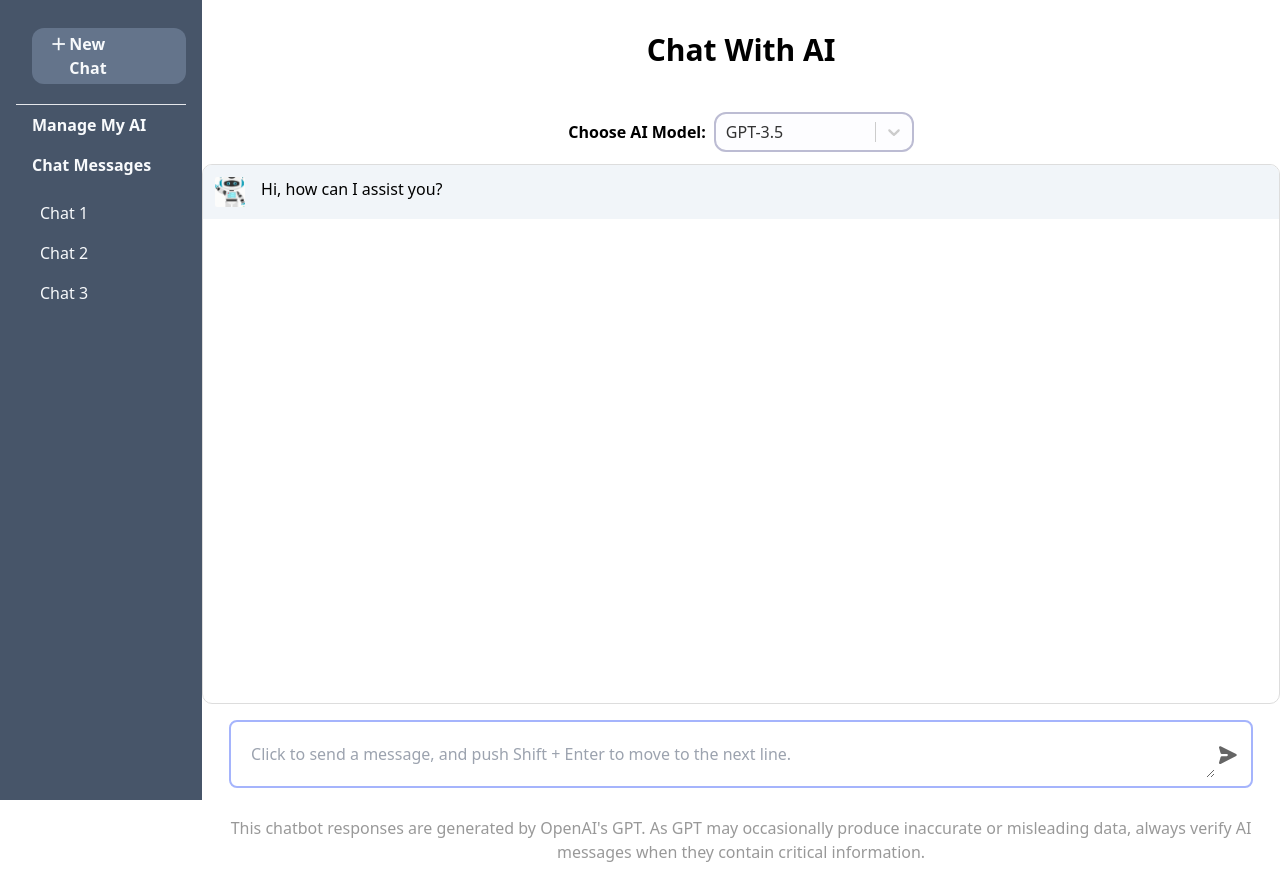
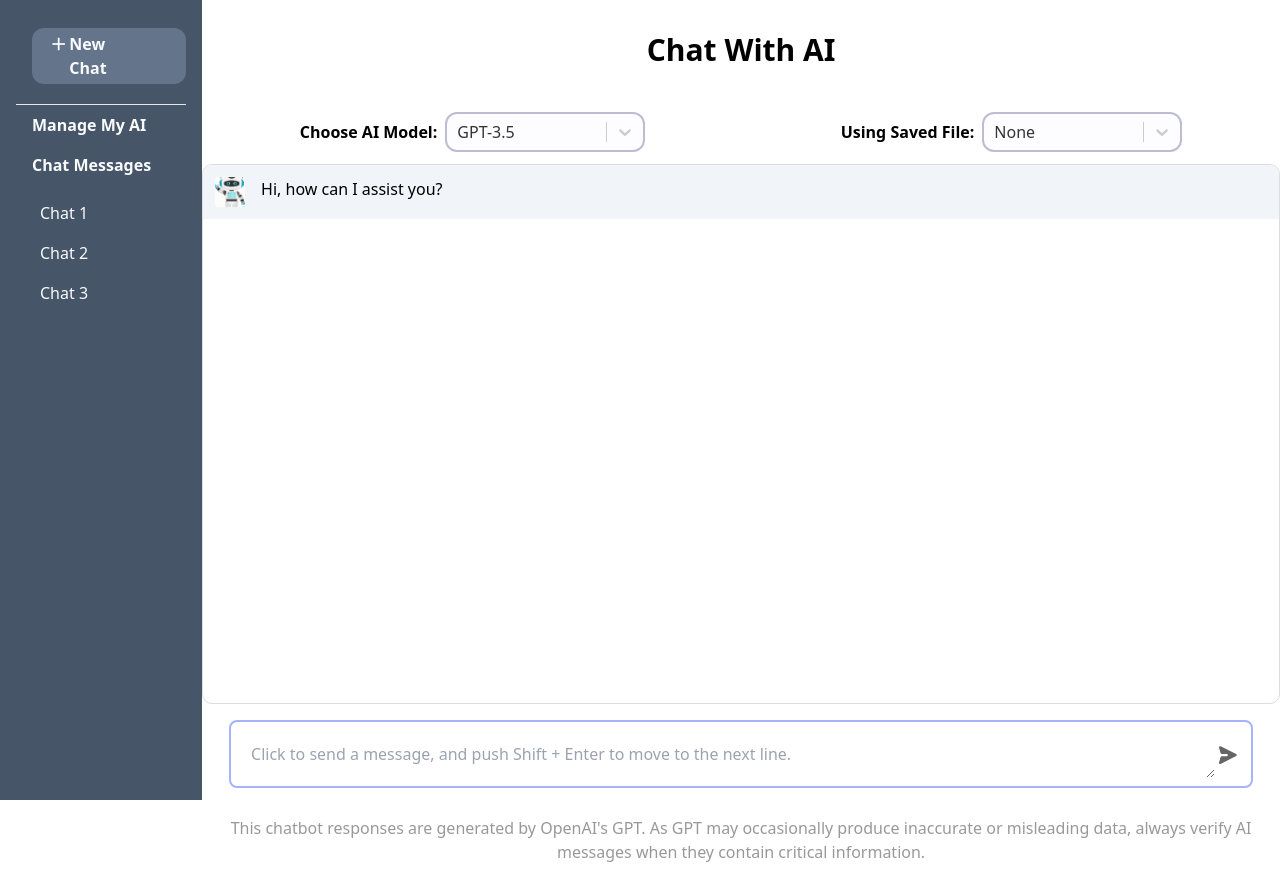
Before and after one commit to vunt199802/Smartchat-RAG, a Next.js app: page / in a window 1280 px wide. Built offline with nearby package versions, Linux system fonts and the light colour scheme; no server answers.

Commit message:
Feat: Add a dropdown to select saved file data used for GPT to response

```diff
--- a/src/pages/index.tsx
+++ b/src/pages/index.tsx
@@ -1,4 +1,6 @@
-import {useState, useRef, useCallback, useEffect, ChangeEvent, FC } from 'react'
+import {useState, useRef, useCallback, useEffect, ChangeEvent,FormEvent, FC } from 'react'
+import {GetStaticProps} from 'next'
+import { fetchData } from '@/src/utils/fetchData'
 import ArrowButton  from '@/src/components/ArrowButton'
 import ChatMessage from '@/src/components/ChatMessage'
 import Header from '@/src/components/Header'
@@ -6,31 +8,38 @@ import { Message } from '@/src/types/chat'
 import DropDownSelect from '@/src/components/DropDownSelect'
 import { OptionType } from '@/src/types/common'
 
-const nameSpace = process.env.NEXT_PUBLIC_NAME_SPACE?? ''
-
-const options: OptionType[] = [
+const modelOptions: OptionType[] = [
   { value: 'gpt-3.5-turbo', label: 'GPT-3.5' },
   { value: 'gpt-3.5-turbo-16k', label: 'GPT-3.5-16k' },
   { value: 'gpt-4', label: 'GPT-4' }
-];
+]
+
+const initialFileCategory: OptionType = {value: 'none', label: 'None'}
 
 const initialMessage = {
   question: '',
   answer:'Hi, how can I assist you?'
 }
 
-const HomePage : FC<{isNewChat: boolean, setIsNewChat: (value: boolean) => void}> = ({ isNewChat, setIsNewChat }) => {
+const HomePage : FC<{
+  isNewChat: boolean,
+  setIsNewChat: (value: boolean) => void, namespaces: string[]
+}> = ({ isNewChat, setIsNewChat, namespaces = [initialFileCategory.value] }) => {
   const textAreaRef = useRef<HTMLTextAreaElement>(null)
   const messagesRef = useRef<HTMLDivElement | null> (null)
 
+  const fileCategoryOptions = [ initialFileCategory, ...namespaces.map(ns => ({ value: ns, label: ns }))];
+  const [selectedNamespace, setSelectedNamespace] = useState<OptionType | null>( initialFileCategory)
+
+  const [selectedModel, setSelectedModel] = useState<OptionType | null>(modelOptions[0])
+
   const [userInput, setUserInput] = useState<string>('')
+  const [rows, setRows] = useState<number>(1)
+  const [chatHistory, setChatHistory] = useState<Message[]>([ initialMessage ])
   const [loading, setLoading] = useState<boolean>(false)
   const [error, setError] = useState<string | null>(null)
-  const [rows, setRows] = useState<number>(1)
-  const [selectedModel, setSelectedModel] = useState<OptionType | null>(options[0])
-  const [chatHistory, setChatHistory] = useState<Message[]>([ initialMessage ])
 
-  const fetchChatResponse = async (question: string, nameSpace: string) => {
+  const fetchChatResponse = async (question: string, namespace: string) => {
     try {
       const response = await fetch('/api/chat', {
         method: 'POST',
@@ -40,7 +49,7 @@ const HomePage : FC<{isNewChat: boolean, setIsNewChat: (value: boolean) => void}
         body: JSON.stringify({
           question,
           chatHistory,
-          nameSpace,
+          namespace,
           selectedModel
         }),
       })
@@ -66,7 +75,7 @@ const HomePage : FC<{isNewChat: boolean, setIsNewChat: (value: boolean) => void}
     }
   }
 
-  const handleSubmit = useCallback(async (e: React.FormEvent) => {
+  const handleSubmit = useCallback(async (e: FormEvent<HTMLFormElement>) => {
     e.preventDefault()
 
     const question : string = userInput.trim()
@@ -78,11 +87,15 @@ const HomePage : FC<{isNewChat: boolean, setIsNewChat: (value: boolean) => void}
     setLoading(true)
     setUserInput('')
 
-    fetchChatResponse(question, nameSpace)
+    fetchChatResponse(question, selectedNamespace?.value || 'None')
   }, [userInput, fetchChatResponse])
 
   const handleModelChange = (selectedOption: OptionType | null) => {
     setSelectedModel(selectedOption)
+  }
+
+  const handleNamespaceChange = (selectedOption: OptionType | null) => {
+    setSelectedNamespace(selectedOption)
   }
 
   const handleInputChange = (e: ChangeEvent<HTMLTextAreaElement>) => {
@@ -101,8 +114,8 @@ const HomePage : FC<{isNewChat: boolean, setIsNewChat: (value: boolean) => void}
       if ( e.shiftKey) {
         setUserInput(prevState => prevState + "\n")
         setRows(rows => rows + 1)
+
       } else {
-        //submit question
         handleSubmit(e as any)
         setRows(1)
       }
@@ -138,12 +151,20 @@ const HomePage : FC<{isNewChat: boolean, setIsNewChat: (value: boolean) => void}
   return  (
     <div className="flex flex-col">
       <Header pageTitle="Chat With AI" />
-      <DropDownSelect
-        selectedOption={selectedModel}
-        onChange={handleModelChange}
-        options={options}
-        label='Choose AI Model:'
-      />
+      <div className="flex flex-row justify-around">
+        <DropDownSelect
+          selectedOption={selectedModel}
+          onChange={handleModelChange}
+          options={modelOptions}
+          label='Choose AI Model:'
+        />
+        <DropDownSelect
+          selectedOption={selectedNamespace}
+          onChange={handleNamespaceChange}
+          options={fileCategoryOptions}
+          label='Using Saved File:'
+        />
+      </div>
       <div className="flex flex-col h-80vh items-center justify-between">
         <div className={`w-80vw grow bg-white border-2 border-indigo-100 rounded-lg chat-container`}>
           <div
@@ -172,6 +193,7 @@ const HomePage : FC<{isNewChat: boolean, setIsNewChat: (value: boolean) => void}
             name="userInput"
             placeholder="Click to send a message, and push Shift + Enter to move to the next line."
             value={userInput}
+            aria-label="Enter your message here"
             onChange={handleInputChange}
             className={`w-80vw max-h-96 placeholder-gray-400 overflow-y-auto focus: p-3 ${loading && 'opacity-50'} focus:ring-stone-100 focus:outline-none`}
           />
@@ -187,3 +209,14 @@ const HomePage : FC<{isNewChat: boolean, setIsNewChat: (value: boolean) => void}
   )
 }
 export default HomePage
+
+export const getStaticProps: GetStaticProps = async () => {
+  const { namespaces } = await fetchData('namespaces');
+
+  return {
+    props: {
+      namespaces
+    },
+    revalidate: 60 * 60 *24 // This is optional. It ensures regeneration of the page after every 24 hour
+  }
+};
```
